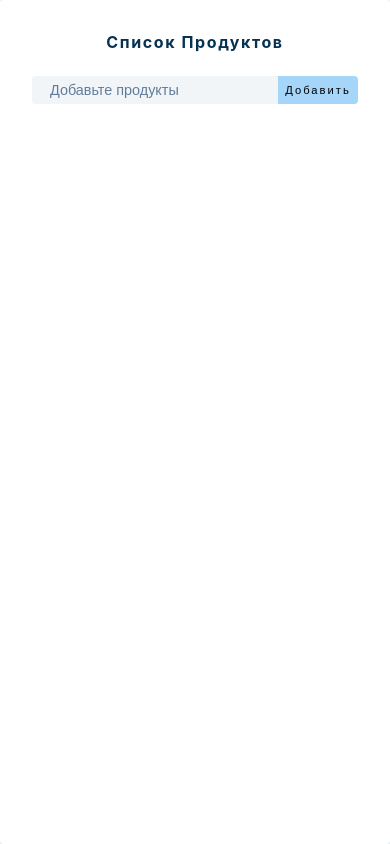
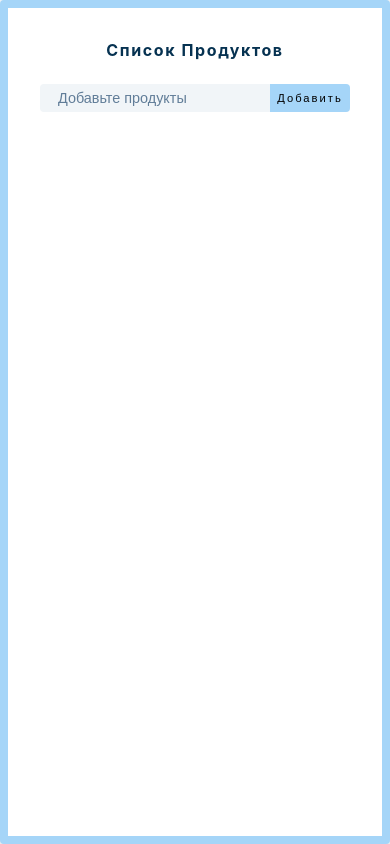
Before and after one commit to Crossroads30/grocery-bud-react-app, a React (Vite) app: page / in a window 390 px wide. Built offline with nearby package versions, Linux system fonts and the light colour scheme; the HTML template or start-up script is replaced by a standard one.

Commit message:
fix: fix height, add border color

```diff
--- a/src/index.css
+++ b/src/index.css
@@ -145,6 +145,7 @@ Grocery List
 	box-shadow: var(--light-shadow);
 	transition: var(--transition);
 	padding: 2rem;
+
 }
 .section-center:hover {
 	box-shadow: var(--dark-shadow);
@@ -312,7 +313,9 @@ Grocery List
 	.section-center {
 		margin-top: 0rem;
 		width: 100vw;
-		height: 100vh;
+		height: 100%;
+		min-height: 100vh;
+		border: 8px solid var(--clr-primary-8);
 	}
 	p {
 		font-size: 0.9rem;
```
